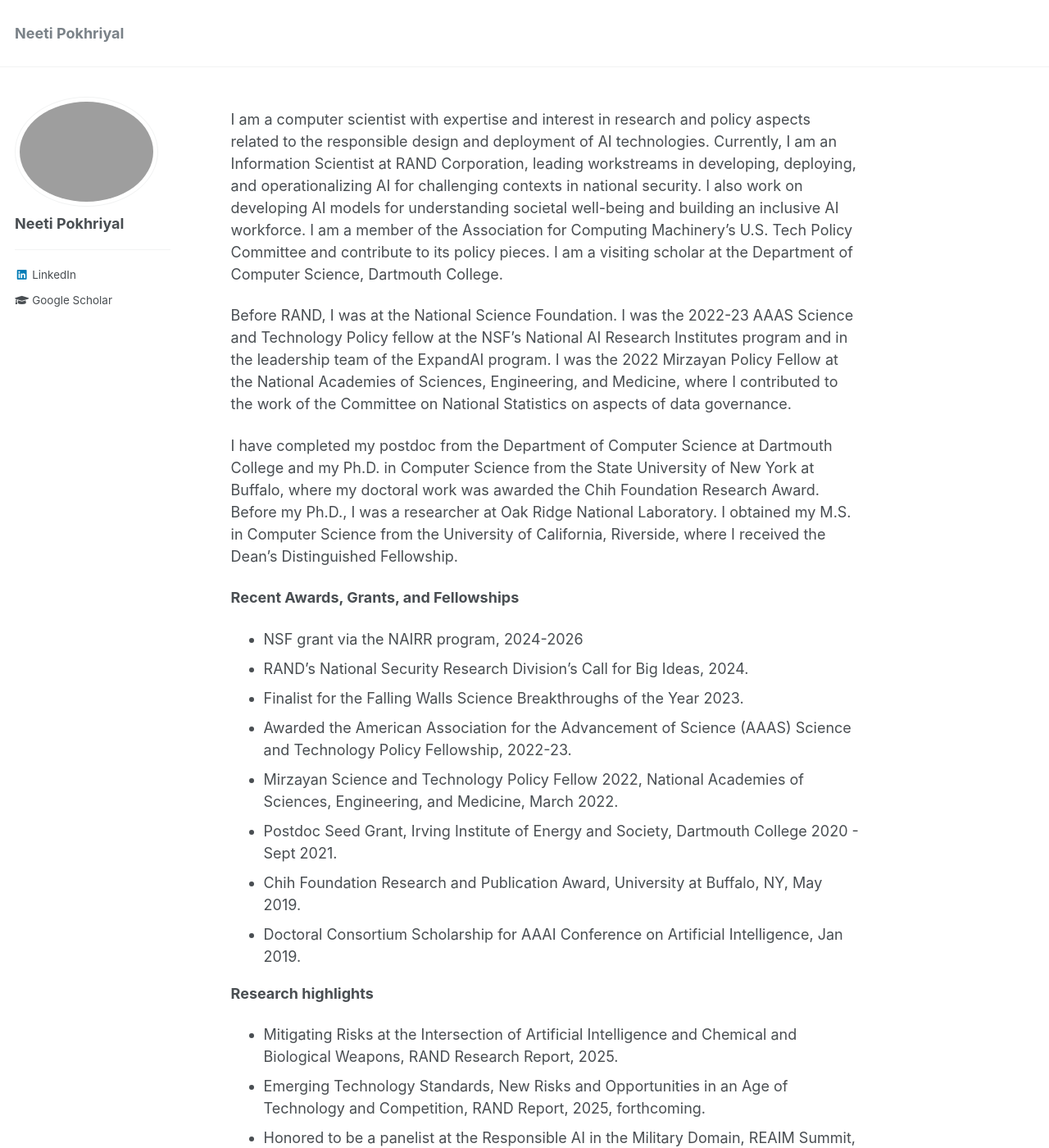
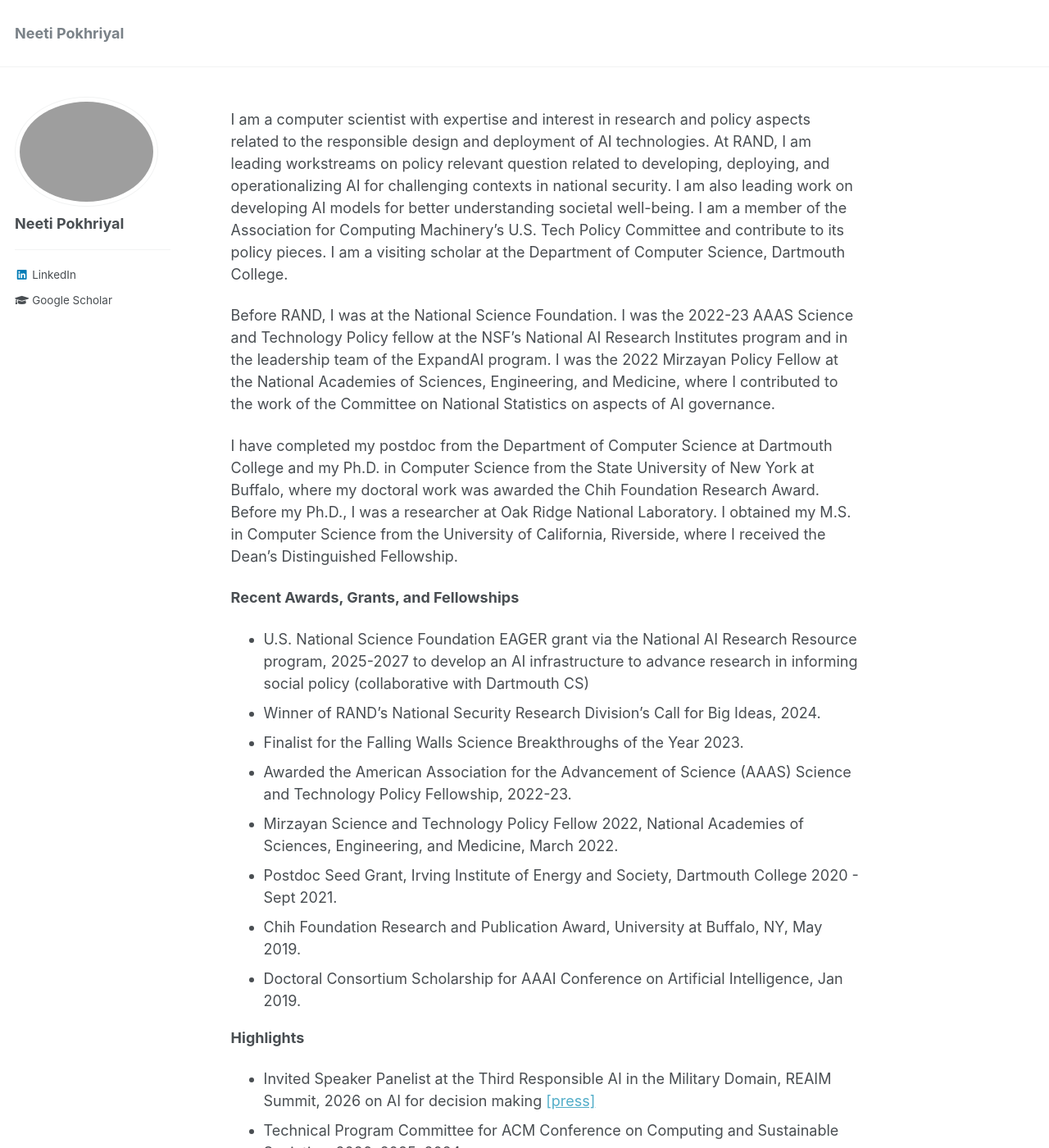
Before and after one commit to neetip/neetip.github.io, a Jekyll site: the page built from _pages/about.md, in a window 1280 px wide and 1400 px high. Shown: the whole window at 82% size. Built offline with Jekyll 4.4.1, drawn with Linux system fonts in a browser that asks for light colours; some of the changed text lies outside the part shown.

Commit message:
Update about.md

```diff
--- a/_pages/about.md
+++ b/_pages/about.md
@@ -7,15 +7,15 @@ redirect_from:
   - /about/
   - /about.html
 ---
-I am a computer scientist with expertise and interest in research and policy aspects related to the responsible design and deployment of AI technologies. Currently, I am an Information Scientist at RAND Corporation, leading workstreams in developing, deploying, and operationalizing AI for challenging contexts in national security. I also work on developing AI models for understanding societal well-being and building an inclusive AI workforce. I am a member of the Association for Computing Machinery’s U.S. Tech Policy Committee and contribute to its policy pieces. I am a visiting scholar at the Department of Computer Science, Dartmouth College.
+I am a computer scientist with expertise and interest in research and policy aspects related to the responsible design and deployment of AI technologies. At RAND, I am leading workstreams on policy relevant question related to developing, deploying, and operationalizing AI for challenging contexts in national security. I am also leading work on developing AI models for better understanding societal well-being. I am a member of the Association for Computing Machinery’s U.S. Tech Policy Committee and contribute to its policy pieces. I am a visiting scholar at the Department of Computer Science, Dartmouth College.
 
-Before RAND, I was at the National Science Foundation. I was the 2022-23 AAAS Science and Technology Policy fellow at the NSF’s National AI Research Institutes program and in the leadership team of the ExpandAI program. I was the 2022 Mirzayan Policy Fellow at the National Academies of Sciences, Engineering, and Medicine, where I contributed to the work of the Committee on National Statistics on aspects of data governance.
+Before RAND, I was at the National Science Foundation. I was the 2022-23 AAAS Science and Technology Policy fellow at the NSF’s National AI Research Institutes program and in the leadership team of the ExpandAI program. I was the 2022 Mirzayan Policy Fellow at the National Academies of Sciences, Engineering, and Medicine, where I contributed to the work of the Committee on National Statistics on aspects of AI governance.
 
 I have completed my postdoc from the Department of Computer Science at Dartmouth College and my Ph.D. in Computer Science from the State University of New York at Buffalo, where my doctoral work was awarded the Chih Foundation Research Award. Before my Ph.D., I was a researcher at Oak Ridge National Laboratory. I obtained my M.S. in Computer Science from the University of California, Riverside, where I received the Dean’s Distinguished Fellowship.
 
 <b>Recent Awards, Grants, and Fellowships</b>
-* NSF grant via the NAIRR program, 2024-2026
-* RAND's National Security Research Division’s Call for Big Ideas, 2024.
+* U.S. National Science Foundation EAGER grant via the National AI Research Resource program, 2025-2027 to develop an AI infrastructure to advance research in informing social policy (collaborative with Dartmouth CS)
+* Winner of RAND's National Security Research Division’s Call for Big Ideas, 2024.
 * Finalist for the Falling Walls Science Breakthroughs of the Year 2023.
 * Awarded the American Association for the Advancement of Science (AAAS) Science and Technology Policy Fellowship, 2022-23.
 * Mirzayan Science and Technology Policy Fellow 2022, National Academies of Sciences, Engineering, and Medicine, March 2022.
@@ -23,15 +23,16 @@ I have completed my postdoc from the Department of Computer Science at Dartmouth
 * Chih Foundation Research and Publication Award, University at Buffalo, NY, May 2019.
 * Doctoral Consortium Scholarship for AAAI Conference on Artificial Intelligence, Jan 2019.
 
-<b> Research highlights</b>
+<b>Highlights</b>
+* Invited Speaker Panelist at the Third Responsible AI in the Military Domain, REAIM Summit, 2026 on AI for decision making <a href="https://www.exteriores.gob.es/en/REAIM2026/Paginas/default.aspx">[press]</a>
+* Technical Program Committee for ACM Conference on Computing and Sustainable Societies, 2026, 2025, 2024.
+* Panelist on AI governance at the Annual AI and National Security Conference at Northwestern, 2025 <a href="https://www.mccormick.northwestern.edu/news/articles/2025/12/leading-research-at-the-intersection-of-ai-and-global-security/">[press]</a>
 * Mitigating Risks at the Intersection of Artificial Intelligence and Chemical and Biological Weapons, RAND Research Report, 2025.
-* Emerging Technology Standards, New Risks and Opportunities in an Age of Technology and Competition, RAND Report, 2025, forthcoming.
 * Honored to be a panelist at the Responsible AI in the Military Domain, REAIM Summit, Seoul, 2024, for a session on Building Consensus Definitions and benchmarks for Military AI at Regional Level <a href="https://reaim2024.kr/home/reaimeng/board/bbsReaimDetail.do">[press]</a>.
 * Building a Diverse Pool of AI Talent for DHS Recruitment Leading with Artificial Intelligence,<a href="https://www.rand.org/pubs/perspectives/PEA3414-1.html#document-details">[press]</a>, Published as expert insights on U.S. Civilian and Military Leaders on Strengthening the AI Workforce, RAND Corporation, 2024
 * Applying an Equity Lens to Digital Content Transparency and Global AI Standards, RAND Perspective, 2024. <a href="https://www.rand.org/pubs/perspectives/PEA3379-1.html">[press]</a>
 * Contributed to the Comments to Office of Management and Budget on Privacy Impact Assessments, Association
 for Computing Machinery Technology Policy Committee (ACM), US Technology Policy Committee, April, 2024. <a href="https://www.acm.org/binaries/content/assets/public-policy/finalacm_ustpc_omb_pia_comments.pdf">[press]</a>
-* Technical Program Committee for ACM Conference on Computing and Sustainable Societies, 2024. <a href="https://compass.acm.org/technical-program-committee/">[press]</a>
 * Quantifying biases in digital data <a href="https://epjdatascience.springeropen.com/articles/10.1140/epjds/s13688-023-00405-6">Quantifying participation biases on social media</a>, published in EPJ Data Science, 2023. <a href="https://home.dartmouth.edu/news/2023/09/defining-participation-bias-social-media">Article</a> about our work on Dartmouth news.
 
 * Contributed to the policy paper, titled <a href="https://www.acm.org/binaries/content/assets/public-policy/ustpc-approved-generative-ai-principles">Joint Principles for the Development, Deployment, and Use of Generative AI Technologies</a>, Association for Computing Machinery Technology Policy Committee, Europe/US Technology Policy Committees, June 2023.
```
